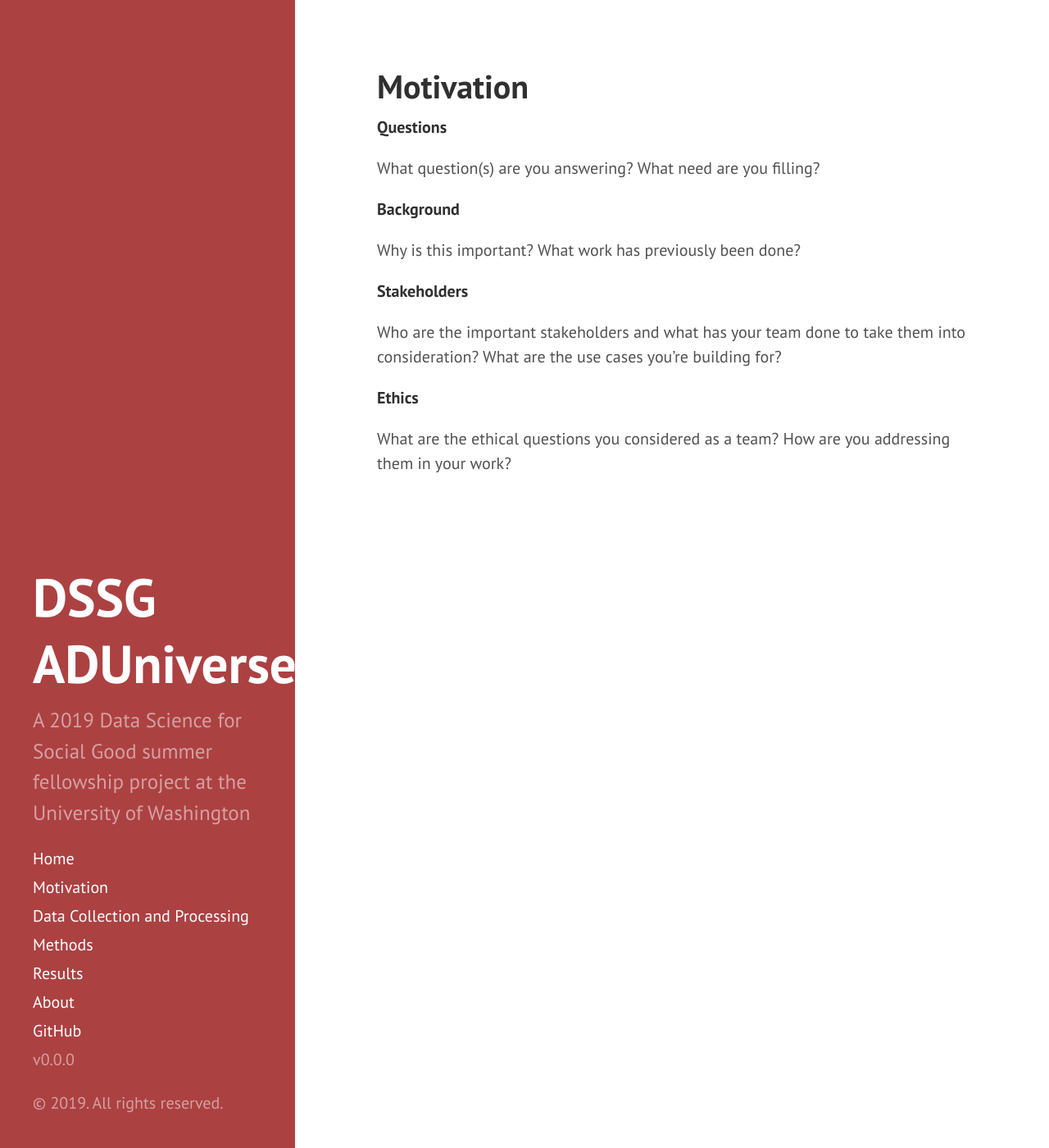
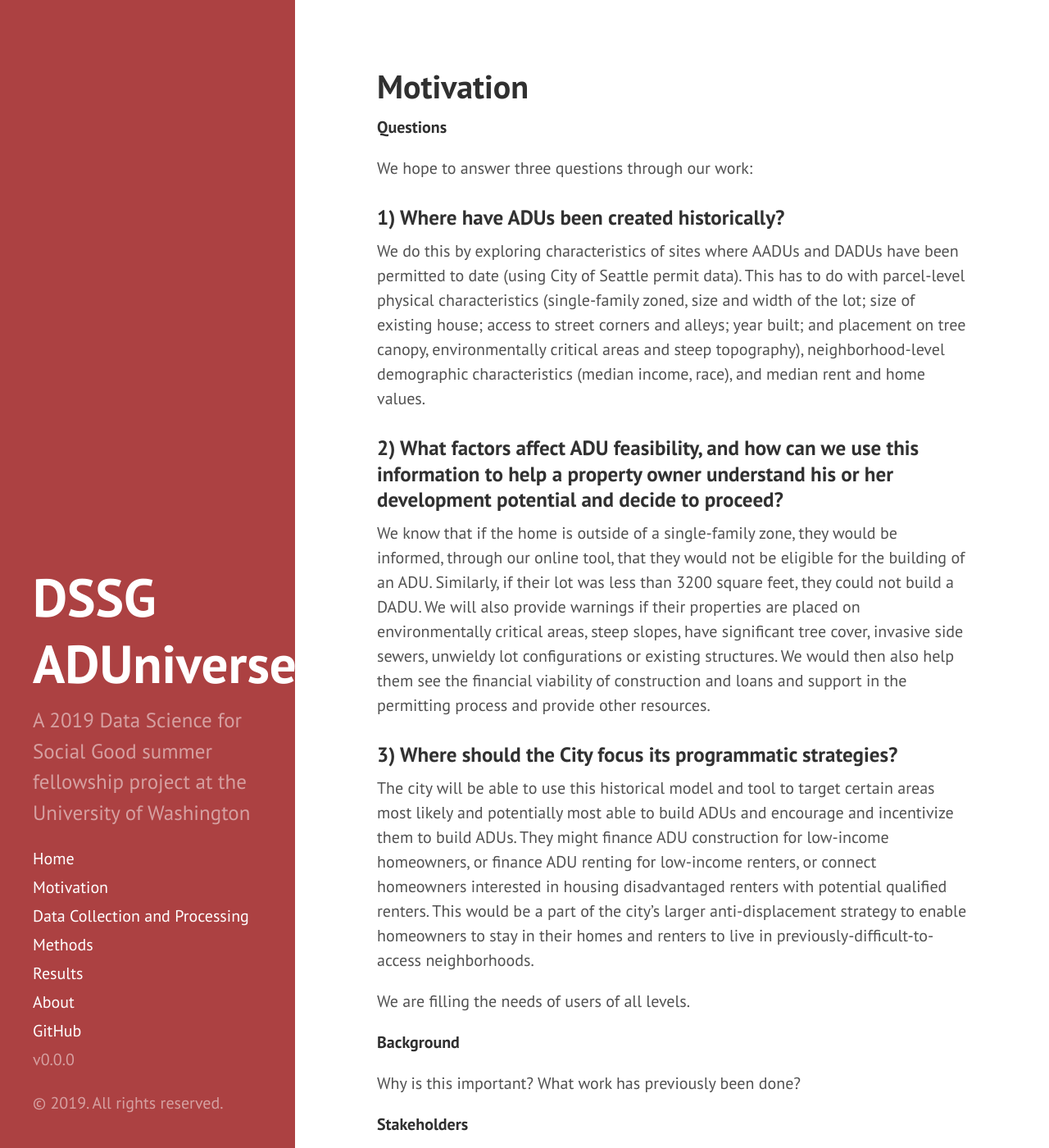
Before and after one commit to uwescience/ADUniverse, a Jekyll site: the page built from motivation.md, in a window 1280 px wide and 1400 px high. Shown: the whole window at 82% size. Built offline with Jekyll 4.4.1, drawn with Linux system fonts in a browser that asks for light colours.

Commit message:
added questions

```diff
--- a/motivation.md
+++ b/motivation.md
@@ -5,8 +5,18 @@ title: Motivation
 
 **Questions**
 
-What question(s) are you answering?
-What need are you filling?
+We hope to answer three questions through our work:
+
+### 1) Where have ADUs been created historically?
+  We do this by exploring characteristics of sites where AADUs and DADUs have been permitted to date (using City of Seattle permit data). This has to do with parcel-level physical characteristics (single-family zoned, size and width of the lot; size of existing house; access to street corners and alleys; year built; and placement on tree canopy, environmentally critical areas and steep topography), neighborhood-level demographic characteristics (median income, race), and median rent and home values.
+
+### 2) What factors affect ADU feasibility, and how can we use this information to help a property owner understand his or her development potential and decide to proceed?
+  We know that if the home is outside of a single-family zone, they would be informed, through our online tool, that they would not be eligible for the building of an ADU. Similarly, if their lot was less than 3200 square feet, they could not build a DADU. We will also provide warnings if their properties are placed on environmentally critical areas, steep slopes, have significant tree cover, invasive side sewers, unwieldy lot configurations or existing structures. We would then also help them see the financial viability of construction and loans and support in the permitting process and provide other resources.
+
+### 3) Where should the City focus its programmatic strategies?
+  The city will be able to use this historical model and tool to target certain areas most likely and potentially most able to build ADUs and encourage and incentivize them to build ADUs. They might finance ADU construction for low-income homeowners, or finance ADU renting for low-income renters, or connect homeowners interested in housing disadvantaged renters with potential qualified renters. This would be a part of the city's larger anti-displacement strategy to enable homeowners to stay in their homes and renters to live in previously-difficult-to-access neighborhoods.
+
+We are filling the needs of users of all levels.
 
 **Background**
 
```
